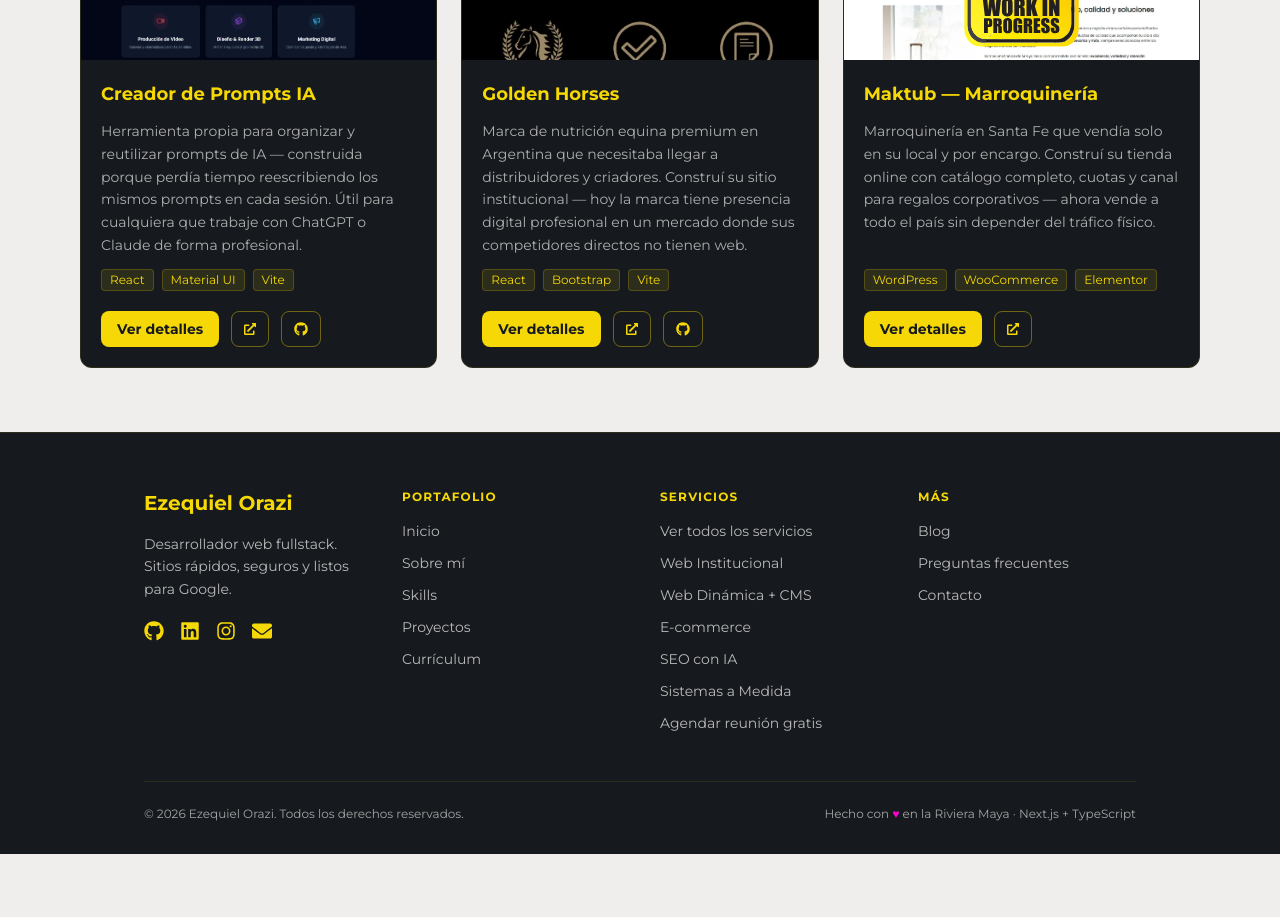
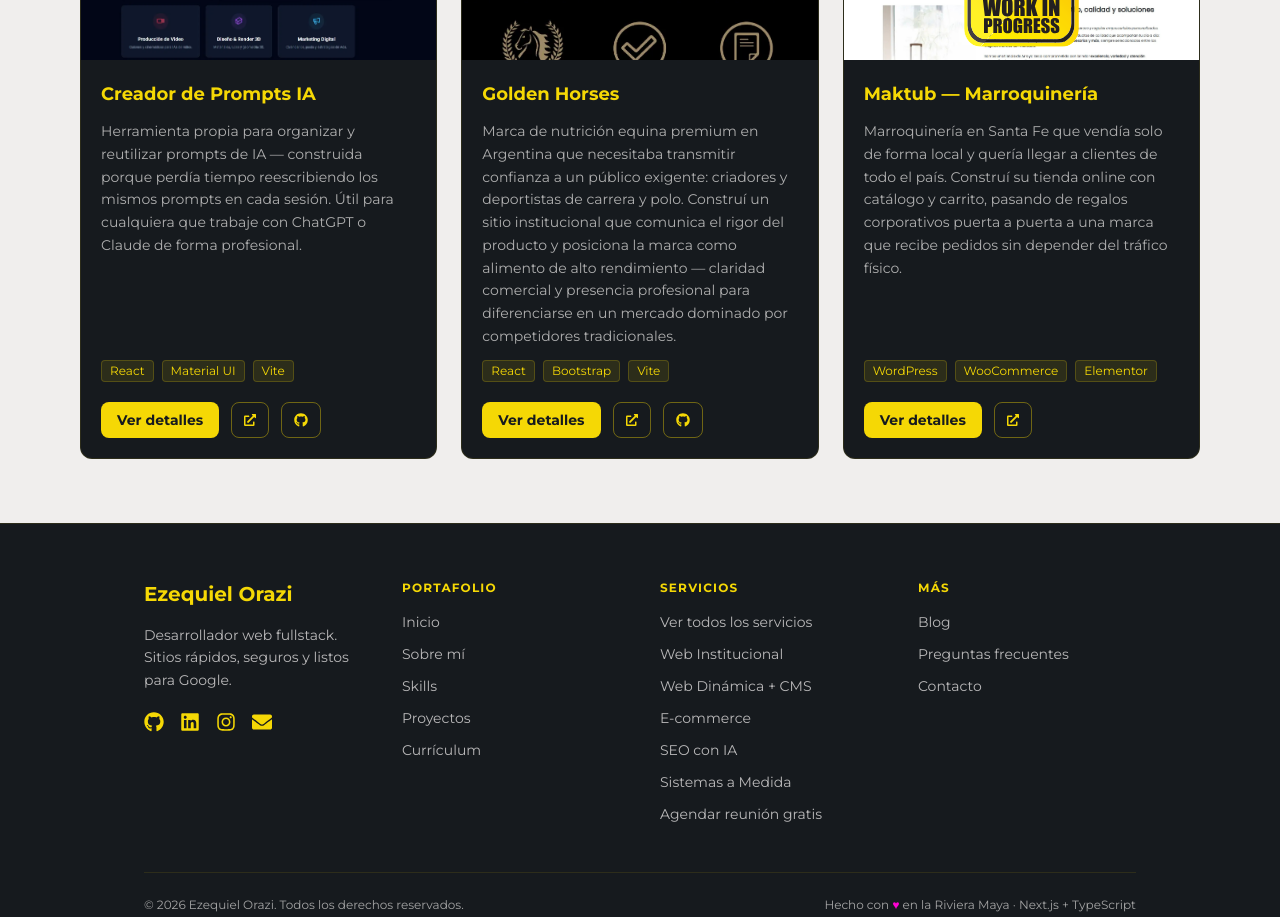
Before and after one commit to Ezzeorazi/mi-portafolio, a Next.js app: page /proyectos in a window 1280 px wide. Shown: the part 1480-2397 px from the top of the page. Before the commit the page ends 2334 px from the top, so only its background shows below. Built offline with nearby package versions, Linux system fonts and the light colour scheme.

Commit message:
change review

```diff
--- a/data/projects.ts
+++ b/data/projects.ts
@@ -104,7 +104,7 @@
     slug: 'golden-horses',
     title: 'Golden Horses',
     description:
-      'Marca de nutrición equina premium en Argentina que necesitaba llegar a distribuidores y criadores. Construí su sitio institucional — hoy la marca tiene presencia digital profesional en un mercado donde sus competidores directos no tienen web.',
+      'Marca de nutrición equina premium en Argentina que necesitaba transmitir confianza a un público exigente: criadores y deportistas de carrera y polo. Construí un sitio institucional que comunica el rigor del producto y posiciona la marca como alimento de alto rendimiento — claridad comercial y presencia profesional para diferenciarse en un mercado dominado por competidores tradicionales.',
     image: 'images/projects/pageGoldenHorses.webp',
     technologies: ['React', 'Bootstrap', 'Vite'],
     liveLink: 'https://goldenhorses.com.ar',
@@ -115,7 +115,7 @@
     slug: 'maktub',
     title: 'Maktub — Marroquinería',
     description:
-      'Marroquinería en Santa Fe que vendía solo en su local y por encargo. Construí su tienda online con catálogo completo, cuotas y canal para regalos corporativos — ahora vende a todo el país sin depender del tráfico físico.',
+      'Marroquinería en Santa Fe que vendía solo de forma local y quería llegar a clientes de todo el país. Construí su tienda online con catálogo y carrito, pasando de regalos corporativos puerta a puerta a una marca que recibe pedidos sin depender del tráfico físico.',
     image: 'images/projects/maktub-desktop.svg',
     technologies: ['WordPress', 'WooCommerce', 'Elementor'],
     liveLink: 'https://maktub.misitiosimple.online/',
```
Also changed, not shown: 1 other file (tests, documents, lock files or other folders).
